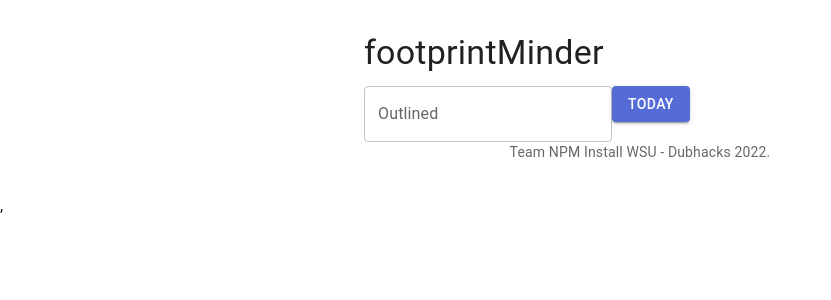
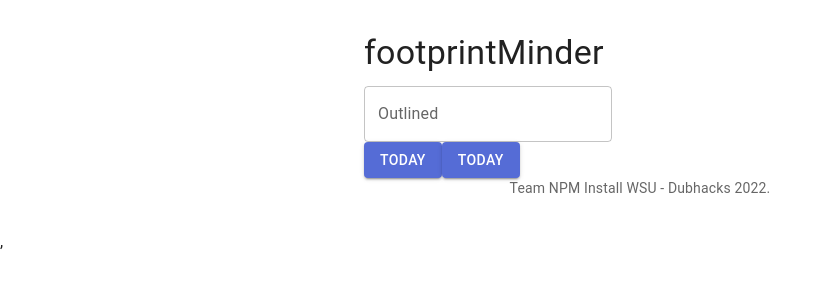
Before and after one commit to u1f98e/dubhacks2022, a React (Create React App) app: page / in a window 1280 px wide. Shown: the top 300 px of the page, without its empty margins (0-831 px from the left). Built offline with nearby package versions, Linux system fonts and the light colour scheme.

Commit message:
fix multiple buttons

```diff
--- a/src/tabs.js
+++ b/src/tabs.js
@@ -21,6 +21,10 @@ export default function Tabs() {
 
 
   return (
+        <div>
         <Button variant="contained" onClick={navigateToday}>Today</Button>
+        <Button variant="contained" onClick={navigateToday}>Today</Button>
+        </div>
   );
+
 }
```
